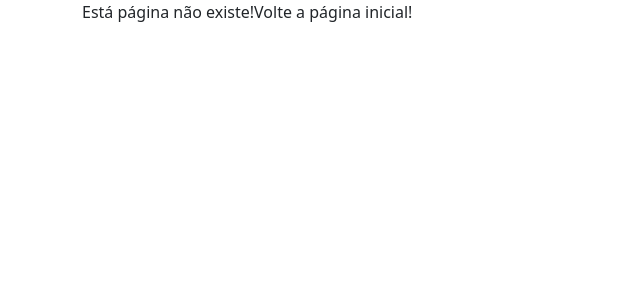
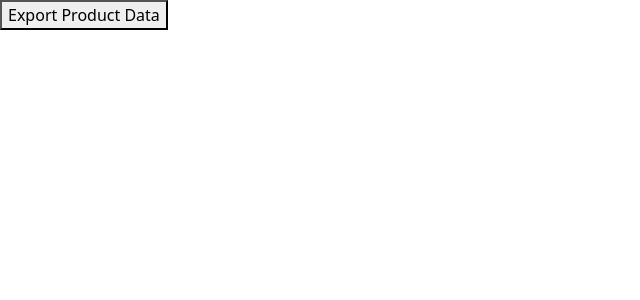
Before and after one commit to joaovlara/react-scss-bootstrap-router, a React (Create React App) app: page /main/dowloadCSV in a window 1280 px wide. Shown: the top 300 px of the page, without its empty margins (0-640 px from the left). Built offline with nearby package versions, Linux system fonts and the light colour scheme.

Commit message:
gerador de csv

```diff
--- a/src/App.js
+++ b/src/App.js
@@ -11,6 +11,7 @@ import SearchDevice from "./pages/Main/SearchDevice/Index";
 import SearchUser from "./pages/Main/SearchUser/Index";
 import Support from "./pages/Main/Support/Index";
 import NotExists from "./pages/AcessDenied/NotExist/Index";
+import DownloadProducts from "./pages/Main/CSV/Index"
 
 function App() {
 
@@ -44,6 +45,9 @@ function App() {
       <Route path="/main/support" element={<Support />}
       />
 
+      <Route path="/main/dowloadCSV" element={<DownloadProducts />}
+      />
+
       <Route path="*" element={<NotExists />}
       />
 
--- /dev/null
+++ b/src/pages/Main/CSV/Index.jsx
@@ -0,0 +1,86 @@
+import React from 'react';
+
+const DownloadProducts = () => {
+    const fileHeaders = [
+        'product_name',
+        'price',
+        'quantity',
+        'total_price'
+    ];
+
+    function convertJSONToCSV(jsonData, columnHeaders) {
+        if (jsonData.length === 0) {
+            return '';
+        }
+
+        const headers = columnHeaders.join(',') + '\n';
+
+        const rows = jsonData
+            .map((row) => {
+                return columnHeaders.map((field) => row[field] || '').join(',');
+            })
+            .join('\n');
+
+        return headers + rows;
+    }
+
+    function downloadCSV(jsonData, headers) {
+        const csvData = convertJSONToCSV(jsonData, headers);
+
+        if (csvData === '') {
+            alert('No data to export');
+        } else {
+            const blob = new Blob([csvData], { type: 'text/csv;charset=utf-8;' });
+            const link = document.createElement('a');
+            link.href = URL.createObjectURL(blob);
+            link.setAttribute('download', 'product_data.csv');
+            document.body.appendChild(link);
+            link.click();
+            document.body.removeChild(link);
+        }
+    }
+    return (
+        <button
+            onClick={() => {
+                downloadCSV(dummyData, fileHeaders);
+            }}
+        >
+            Export Product Data
+        </button>
+    );
+};
+
+const dummyData = [
+    {
+        "product_name": "Widget",
+        "price": 50,
+        "quantity": 2,
+        "total_price": 100
+    },
+    {
+        "product_name": "Gadget",
+        "price": 100,
+        "quantity": 1,
+        "total_price": 100
+    },
+    {
+        "product_name": "Tool",
+        "price": 75,
+        "quantity": 3,
+        "total_price": 225
+    },
+    {
+        "product_name": "Accessory",
+        "price": 25,
+        "quantity": 4,
+        "total_price": 100
+    },
+    {
+        "product_name": "Equipment",
+        "price": 200,
+        "quantity": 1,
+        "total_price": 200
+    }
+];
+
+export default DownloadProducts;
```
